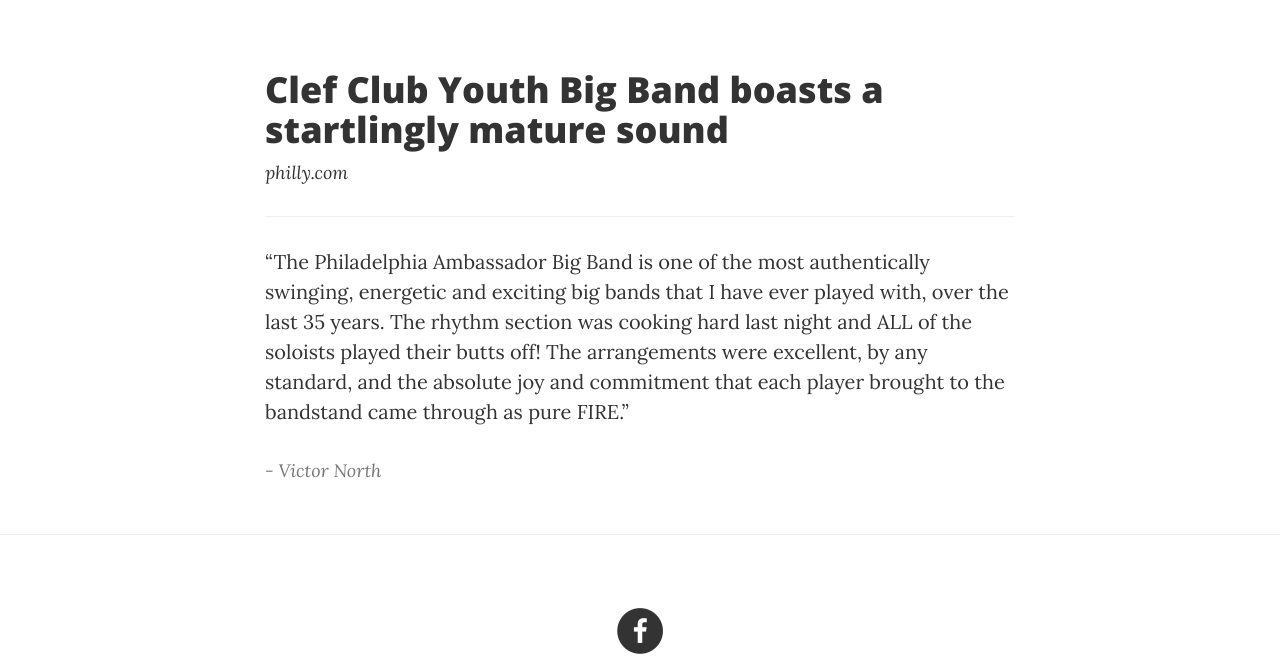
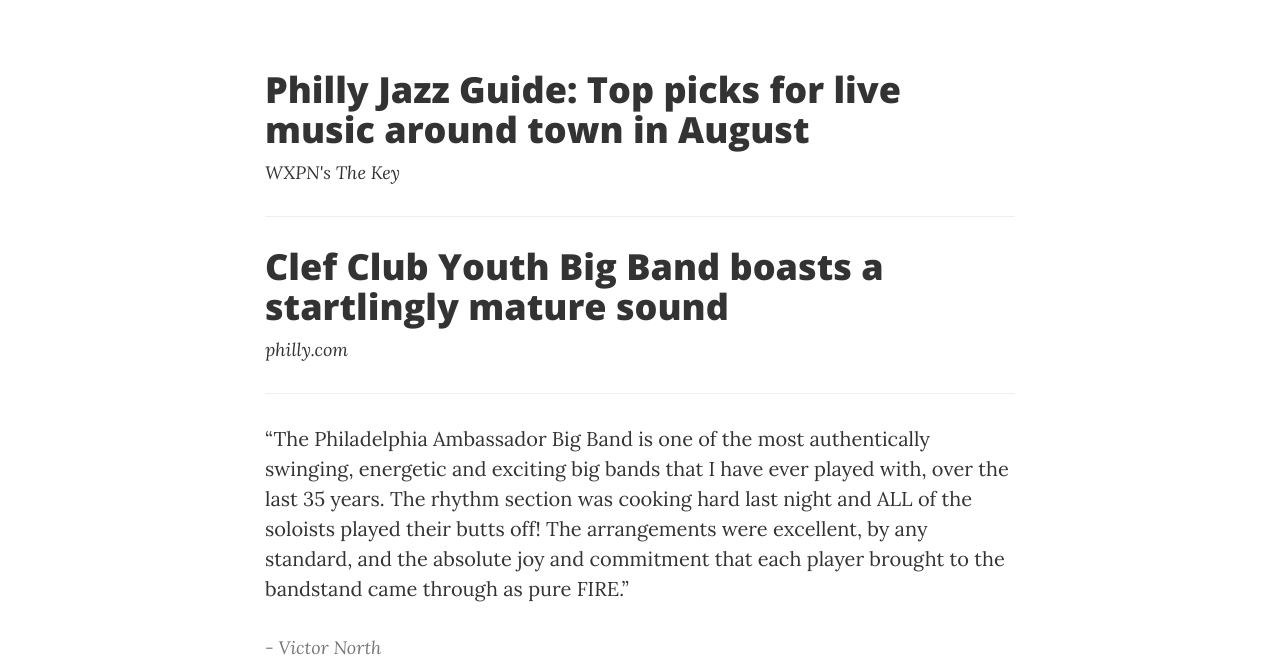
Before and after one commit to PhiladelphiaAmbassadorBigBand/PhiladelphiaAmbassadorBigBand.github.io, a website: page press.html in a window 1280 px wide. Shown: the part 432-1100 px from the top of the page. Drawn offline with nearby package versions, Linux system fonts and the light colour scheme.

Commit message:
Add The Key Press Mention

```diff
--- a/press.html
+++ b/press.html
@@ -105,6 +105,15 @@
         <div class="row">
             <div class="col-lg-8 col-lg-offset-2 col-md-10 col-md-offset-1">
                 <div class="post-preview">
+                    <a href="http://thekey.xpn.org/2017/07/31/philly-jazz-guide-top-picks-live-music-around-town-august/">
+                        <h2 class="post-title">
+                            Philly Jazz Guide: Top picks for live music around town in August
+                        </h2>
+                    </a>
+                    <p class="post-meta"><a href="http://thekey.xpn.org/">WXPN's The Key</a></p>
+                </div>
+                <hr>
+                <div class="post-preview">
                     <a href="http://www.philly.com/philly/entertainment/20160521_Clef_Club_Youth_Big_Band_boasts_a_startlingly_mature_sound_-_hear_it_for_yourself_Sunday.html">
                         <h2 class="post-title">
                             Clef Club Youth Big Band boasts a startlingly mature sound
```
